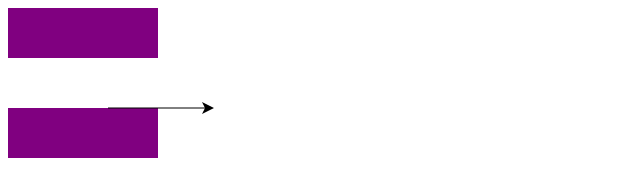
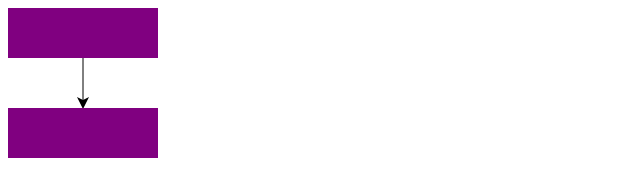
Before and after one commit to starry97/CSE402-project, a plain HTML site: page index.html in a window 1280 px wide. Shown: the full height of the page, 0-640 px from the left. Drawn offline with nearby package versions, Linux system fonts and the light colour scheme.

Commit message:
first model

```diff
--- a/index.html
+++ b/index.html
@@ -5,20 +5,8 @@
 
    <body>
       <script>
-         let data = ['Dense', 'Dense'];
-
-         let width = 300
-            scaleFactor = 20,
-            barHeight = 30;
-
-         let graph = d3.select("body")
-            .append("svg")
-            .attr("width", 500)
-            .attr("height", 500);
-
-        for (let i = 0; i < data.length; i++) {
-            graph.append("rect").attr("x", 0).attr("y", i * 100).attr("width", 150).attr("height", 50).style("fill", "purple");
-        }
+         function drawArrow(x, y1, y2) {
+            let arrowOffset = 5;
 
             //arrow
             graph.append("svg:defs").append("svg:marker")
@@ -34,13 +22,37 @@
 
             //line
             graph.append("line")
-            .attr("x1", 100)
-            .attr("y1", 100)
-            .attr("x2", 200)
-            .attr("y2", 100)
+                  .attr("x1", x)
+                  .attr("y1", y1)
+                  .attr("x2", x)
+                  .attr("y2", y2 - arrowOffset)
                   .attr("stroke-width", 1)
                   .attr("stroke", "black")
                   .attr("marker-end", "url(#triangle)");
+         }
+
+         let data = ['Dense', 'Dense'];
+
+         let barHeight = 50;
+         let barWidth = 150;
+         let dist = 100;
+
+         let graph = d3.select("body")
+            .append("svg")
+            .attr("width", 500)
+            .attr("height", 500);
+
+         let x = 0;
+         let y = 0;
+
+        for (let i = 0; i < data.length - 1; i++) {
+            graph.append("rect").attr("x", x).attr("y", y).attr("width", barWidth).attr("height", barHeight).style("fill", "purple");
+            drawArrow(barWidth / 2, y + barHeight, y + dist);
+            y = y + dist;
+        }
+
+        graph.append("rect").attr("x", x).attr("y", y).attr("width", barWidth).attr("height", barHeight).style("fill", "purple");
+
       </script>
    </body>
 </html>
```
Lines whose indentation alone changed are shown as unchanged.
